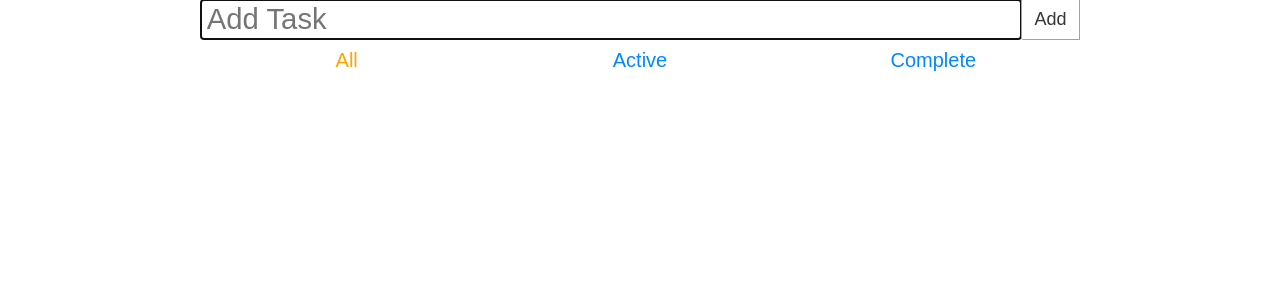
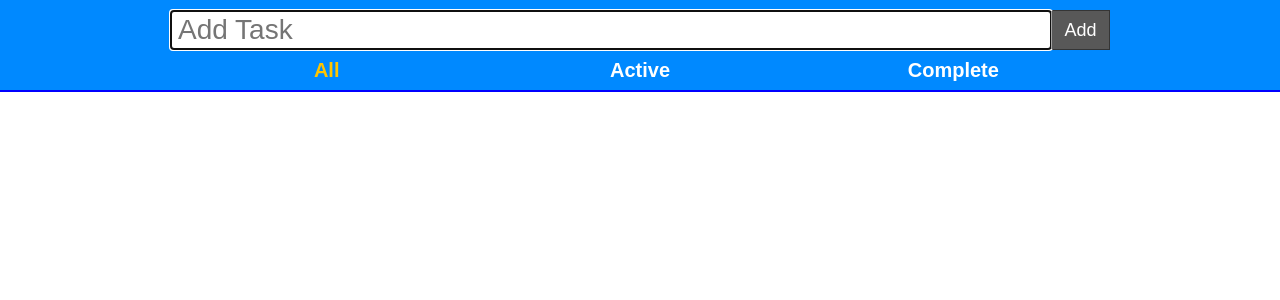
Before and after one commit to sequoian/tasks, a React (Create React App) app: page / in a window 1280 px wide. Shown: the top 300 px of the page. Built offline with nearby package versions, Linux system fonts and the light colour scheme.

Commit message:
finishing touches

```diff
--- a/src/components/App.js
+++ b/src/components/App.js
@@ -2,11 +2,14 @@ import React from 'react'
 import FilterNav from './FilterNav'
 import AddTask from '../containers/AddTask'
 import VisibleTaskList from '../containers/VisibleTaskList'
+import Header from '../components/Header'
 
 const App = () => (
   <div id="app">
-    <AddTask />
-    <FilterNav />
+    <Header>
+      <AddTask />
+      <FilterNav />
+    </Header>
     <VisibleTaskList />
   </div>
 )
--- /dev/null
+++ b/src/components/Header.js
@@ -0,0 +1,11 @@
+import React from 'react'
+
+const Header = ({children}) => (
+  <div id="header">
+    <div className="container">
+      {children}
+    </div>
+  </div>
+)
+
+export default Header
--- a/src/components/TaskList.js
+++ b/src/components/TaskList.js
@@ -8,7 +8,10 @@ const TaskList = ({
   onTaskChange,
   onTaskDelete
 }) => (
-  <ul id="task-list">
+  <ul
+    id="task-list"
+    className="container"
+  >
     {tasks.map(task => (
       <li key={task.id}>
         <Task
--- a/src/css/AddTask.css
+++ b/src/css/AddTask.css
@@ -1,24 +1,24 @@
 #add-task {
   display: flex;
   justify-content: center;
-  border: 1px solid #a2a2a2;
-  border-top: none;
+  border: 1px solid #353535;
 }
 
 #add-text {
   display: block;
   width: 100%;
   margin: 0;
-  padding: 0.1em 0.2em;
+  padding: 3px 7px;
   border: none;
-  font-size: .65em;
+  font-size: 28px;
 }
 
 #add-task button {
   -moz-appearance: none;
   -webkit-appearance: none;
   border: none !important;
-  background-color: inherit;
+  background-color: #585858;
+  color: white;
   font-size: .4em;
   border-left: 1px solid #a2a2a2 !important;
   cursor: pointer;
--- a/src/css/App.css
+++ b/src/css/App.css
@@ -1,6 +1,21 @@
 #app {
+  font-size: 35px;
+}
+
+.container {
+  max-width: 960px;
+  margin: auto;
   padding: 0 10px;
-  max-width: 900px;
-  margin: auto;
-  font-size: 45px;
 }
+
+@media (min-width: 576px) {
+  #app {
+    font-size: 41px;
+  }
+}
+
+@media (min-width: 768px) {
+  #app {
+    font-size: 45px;
+  }
+}
--- a/src/css/FilterNav.css
+++ b/src/css/FilterNav.css
@@ -1,19 +1,19 @@
 #filter-nav {
   display: flex;
-  justify-content: center;
+  justify-content: space-around;
   font-size: 20px;
   padding: 10px 0;
+  font-weight: bold;
 }
 
 #filter-nav li {
   display: block;
-  flex: 1;
   text-align: center;
 }
 
 #filter-nav a {
   text-decoration: none;
-  color: var(--primary)
+  color: white;
 }
 
 #filter-nav a:hover {
@@ -29,3 +29,13 @@
 #filter-nav a.active:hover {
   text-decoration: none;
 }
+
+@media (min-width: 700px) {
+  #filter-nav {
+    justify-content: center;
+  }
+
+  #filter-nav li {
+    flex: 1
+  }
+}
--- /dev/null
+++ b/src/css/Header.css
@@ -0,0 +1,7 @@
+#header {
+  background-color: var(--primary);
+  padding-top: 10px;
+  border-bottom: 2px solid blue;
+  position: fixed;
+  width: 100%;
+}
--- a/src/css/TaskList.css
+++ b/src/css/TaskList.css
@@ -1,3 +1,8 @@
+#task-list {
+  padding-top: 130px;
+  padding-bottom: 20px;
+}
+
 #task-list li {
   border-bottom: 1px solid #a2a2a2;
 }
--- a/src/css/index.css
+++ b/src/css/index.css
@@ -5,7 +5,7 @@
 body {
   font-family: sans-serif;
   --primary: #0089ff;
-  --secondary: orange;
+  --secondary: #ffc500;
 }
 
 body,
--- a/src/index.js
+++ b/src/index.js
@@ -13,6 +13,7 @@ import './css/TaskList.css'
 import './css/Task.css'
 import './css/FilterNav.css'
 import './css/AddTask.css'
+import './css/Header.css'
 
 const persistedState = loadState()
 const store = createStore(taskApp, persistedState)
```
